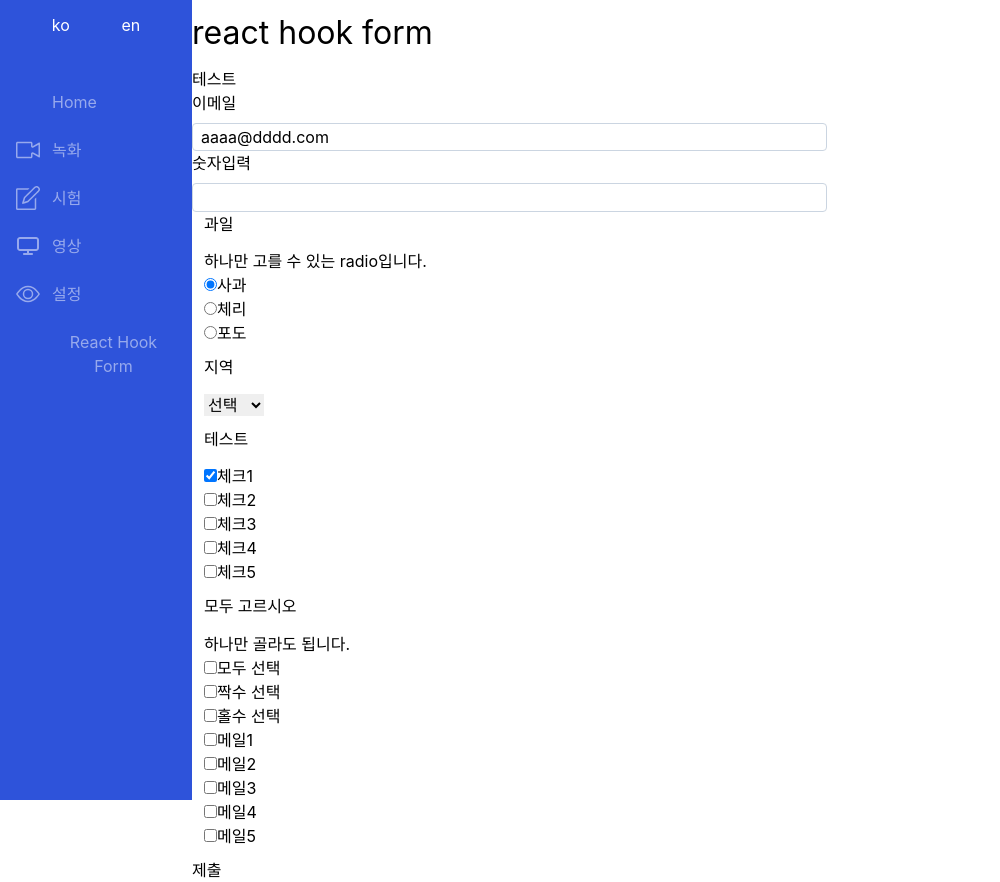
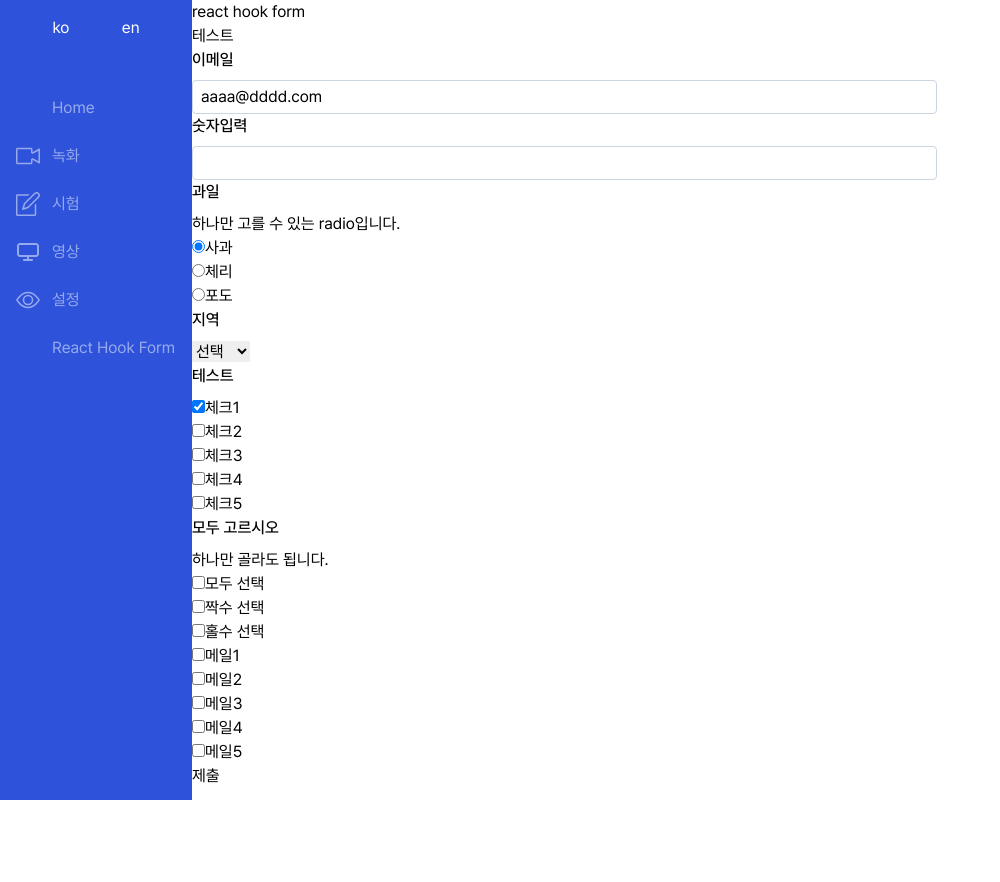
Before and after one commit to jihyeonjeong11/react-vite, a React (Vite) app: page /form in a window 1280 px wide. Shown: the whole page, without its empty margins (0-1000 px from the left). After the commit the page ends 800 px from the top, so only its background shows below. Built offline with nearby package versions, Linux system fonts and the light colour scheme.

Commit message:
스타일 부분 일괄 정리

```diff
--- a/src/components/common/table/container/TableRoot.tsx
+++ b/src/components/common/table/container/TableRoot.tsx
@@ -65,7 +65,7 @@ const TableWrapper = () => {
     return (
         <>
             <div className="h-screen w-full">
-                <header className="flex bg-header-white-100 min-h-[3.75rem] px-2 items-center justify-end text-header-text-100 font-pretendard">
+                <header className="flex bg-white min-h-[3.75rem] px-2 items-center justify-end text-basic-100 font-pretendard">
                     <span className="text-sm">김은미님 반갑습니다.</span>
                 </header>
 
@@ -95,7 +95,7 @@ const TableWrapper = () => {
                 {/* {loading && <h3>학생 정보 불러오는 중</h3>} */}
                 {exams !== null && checkboxes.checkArr.length ? (
                     <>
-                        <div className="px-[2rem] bg-main-100 h-full">
+                        <div className="px-[2rem] bg-surface-25 h-full">
                             <div className="py-6 mb-8 px-2 ">
                                 <span className="text-2xl font-pretendard font-bold	">
                                     메인 시험 {dialogType}
--- a/src/styles/index.css
+++ b/src/styles/index.css
@@ -2,471 +2,82 @@
 @tailwind components;
 @tailwind utilities;
 
+@font-face {
+    font-family: 'Pretendard';
+    font-weight: 100;
+    font-display: swap;
+    src: local('Pretendard Thin'), url('../../public/fonts/Pretendard-Thin.woff') format('woff');
+}
+@font-face {
+  font-family: 'Pretendard';
+  font-weight: 200;
+  font-display: swap;
+  src: local('Pretendard ExtraLight'), url('../../public/fonts/Pretendard-ExtraLight.woff') format('woff');
+}
+@font-face {
+  font-family: 'Pretendard';
+  font-weight: 300;
+  font-display: swap;
+  src: local('Pretendard Light'), url("../../public/fonts/Pretendard-Light.woff") format('woff');
+}
+@font-face {
+    font-family: 'Pretendard';
+    font-weight: 400;
+    font-display: swap;
+    src: local('Pretendard Regular'), url("../../public/fonts/Pretendard-Regular.woff") format('woff');
+}
+@font-face {
+  font-family: 'Pretendard';
+  font-weight: 500;
+  font-display: swap;
+  src: local('Pretendard Medium'), url("../../public/fonts/Pretendard-Medium.woff") format('woff');
+}
+@font-face {
+  font-family: 'Pretendard';
+  font-weight: 600;
+  font-display: swap;
+  src: local('Pretendard SemiBold'), url("../../public/fonts/Pretendard-SemiBold.woff") format('woff');
+}
+@font-face {
+  font-family: 'Pretendard';
+  font-weight: 700;
+  font-display: swap;
+  src: local('Pretendard Bold'), url("../../public/fonts/Pretendard-Bold.woff") format('woff');
+}
+@font-face {
+  font-family: 'Pretendard';
+  font-weight: 800;
+  font-display: swap;
+  src: local('Pretendard ExtraBold'), url("../../public/fonts/Pretendard-ExtraBold.woff") format('woff');
+}
+@font-face {
+  font-family: 'Pretendard';
+  font-weight: 900;
+  font-display: swap;
+  src: local('Pretendard Black'), url("../../public/fonts/Pretendard-Black.woff") format('woff');
+}
+:root {
+  --deep-blue-100: 46, 83, 218 /* #2e53da  */;
+  --deep-blue-200: 41, 69, 168 /* #2945a8  */;
+  --gray-25: 248, 250, 253; /* #F8FAFD */;
+  --gray-700: 73, 84, 116; /* #495474 */;
+}
+:root.dark {
+  --deep-blue-100: 37, 68, 179 /* #2544B3 */;
+  --deep-blue-200: 55, 93, 230 /* #375DE6 */;
+}
 @layer base {
-    div {
-        max-width: initial;
-    }
-}
-
-@font-face {
-    font-family: "Pretendard-Regular";
-    src: url("../../public/fonts/Pretendard-Regular.woff");
+  html {
+    font-family: Pretendard, -apple-system, BlinkMacSystemFont, system-ui, Roboto, "Helvetica Neue", "Segoe UI", "Apple SD Gothic Neo", "Noto Sans KR", "Malgun Gothic", "Apple Color Emoji", "Segoe UI Emoji", "Segoe UI Symbol", sans-serif;
+  }
+  div {
+      max-width: initial;
+  }
 }
 
 @layer components {
-    .label-heading {
-        @apply pb-2 inline-block font-medium;
-    }
-    .input-outlined {
-        @apply inline-block px-2 py-1 rounded w-full outline-0 outline-none border-slate-300 border;
-    }
-    .input-outlined-error {
-        @apply inline-block px-2 py-1 rounded w-full outline-0 outline-none border-rose-600 border-2;
-    }
-}
-
-/*! normalize.css v8.0.1 | MIT License | github.com/necolas/normalize.css */
-
-/* Document
-   ========================================================================== */
-
-/**
- * 1. Correct the line height in all browsers.
- * 2. Prevent adjustments of font size after orientation changes in iOS.
- */
-
-html {
-    line-height: 1.15; /* 1 */
-    -webkit-text-size-adjust: 100%; /* 2 */
-}
-
-/* Sections
-   ========================================================================== */
-
-/**
- * Remove the margin in all browsers.
- */
-
-body {
-    margin: 0;
-}
-
-/**
- * Render the `main` element consistently in IE.
- */
-
-main {
-    display: block;
-}
-
-/**
- * Correct the font size and margin on `h1` elements within `section` and
- * `article` contexts in Chrome, Firefox, and Safari.
- */
-
-h1 {
-    font-size: 2em;
-    margin: 0.67em 0;
-}
-
-/* Grouping content
-   ========================================================================== */
-
-/**
- * 1. Add the correct box sizing in Firefox.
- * 2. Show the overflow in Edge and IE.
- */
-
-hr {
-    box-sizing: content-box; /* 1 */
-    height: 0; /* 1 */
-    overflow: visible; /* 2 */
-}
-
-/**
- * 1. Correct the inheritance and scaling of font size in all browsers.
- * 2. Correct the odd `em` font sizing in all browsers.
- */
-
-pre {
-    font-family: monospace, monospace; /* 1 */
-    font-size: 1em; /* 2 */
-}
-
-/* Text-level semantics
-   ========================================================================== */
-
-/**
- * Remove the gray background on active links in IE 10.
- */
-
-a {
-    background-color: transparent;
-}
-
-/**
- * 1. Remove the bottom border in Chrome 57-
- * 2. Add the correct text decoration in Chrome, Edge, IE, Opera, and Safari.
- */
-
-abbr[title] {
-    border-bottom: none; /* 1 */
-    text-decoration: underline; /* 2 */
-    text-decoration: underline dotted; /* 2 */
-}
-
-/**
- * Add the correct font weight in Chrome, Edge, and Safari.
- */
-
-b,
-strong {
-    font-weight: bolder;
-}
-
-/**
- * 1. Correct the inheritance and scaling of font size in all browsers.
- * 2. Correct the odd `em` font sizing in all browsers.
- */
-
-code,
-kbd,
-samp {
-    font-family: monospace, monospace; /* 1 */
-    font-size: 1em; /* 2 */
-}
-
-/**
- * Add the correct font size in all browsers.
- */
-
-small {
-    font-size: 80%;
-}
-
-/**
- * Prevent `sub` and `sup` elements from affecting the line height in
- * all browsers.
- */
-
-sub,
-sup {
-    font-size: 75%;
-    line-height: 0;
-    position: relative;
-    vertical-align: baseline;
-}
-
-sub {
-    bottom: -0.25em;
-}
-
-sup {
-    top: -0.5em;
-}
-
-/* Embedded content
-   ========================================================================== */
-
-/**
- * Remove the border on images inside links in IE 10.
- */
-
-img {
-    border-style: none;
-}
-
-/* Forms
-   ========================================================================== */
-
-/**
- * 1. Change the font styles in all browsers.
- * 2. Remove the margin in Firefox and Safari.
- */
-
-button,
-input,
-optgroup,
-select,
-textarea {
-    font-family: inherit; /* 1 */
-    font-size: 100%; /* 1 */
-    line-height: 1.15; /* 1 */
-    margin: 0; /* 2 */
-}
-
-/**
- * Show the overflow in IE.
- * 1. Show the overflow in Edge.
- */
-
-button,
-input {
-    /* 1 */
-    overflow: visible;
-}
-
-/**
- * Remove the inheritance of text transform in Edge, Firefox, and IE.
- * 1. Remove the inheritance of text transform in Firefox.
- */
-
-button,
-select {
-    /* 1 */
-    text-transform: none;
-}
-
-/**
- * Correct the inability to style clickable types in iOS and Safari.
- */
-
-button,
-[type="button"],
-[type="reset"],
-[type="submit"] {
-    -webkit-appearance: button;
-}
-
-/**
- * Remove the inner border and padding in Firefox.
- */
-
-button::-moz-focus-inner,
-[type="button"]::-moz-focus-inner,
-[type="reset"]::-moz-focus-inner,
-[type="submit"]::-moz-focus-inner {
-    border-style: none;
-    padding: 0;
-}
-
-/**
- * Restore the focus styles unset by the previous rule.
- */
-
-button:-moz-focusring,
-[type="button"]:-moz-focusring,
-[type="reset"]:-moz-focusring,
-[type="submit"]:-moz-focusring {
-    outline: 1px dotted ButtonText;
-}
-
-/**
- * Correct the padding in Firefox.
- */
-
-fieldset {
-    padding: 0.35em 0.75em 0.625em;
-}
-
-/**
- * 1. Correct the text wrapping in Edge and IE.
- * 2. Correct the color inheritance from `fieldset` elements in IE.
- * 3. Remove the padding so developers are not caught out when they zero out
- *    `fieldset` elements in all browsers.
- */
-
-legend {
-    box-sizing: border-box; /* 1 */
-    color: inherit; /* 2 */
-    display: table; /* 1 */
-    max-width: 100%; /* 1 */
-    padding: 0; /* 3 */
-    white-space: normal; /* 1 */
-}
-
-/**
- * Add the correct vertical alignment in Chrome, Firefox, and Opera.
- */
-
-progress {
-    vertical-align: baseline;
-}
-
-/**
- * Remove the default vertical scrollbar in IE 10+.
- */
-
-textarea {
-    overflow: auto;
-}
-
-/**
- * 1. Add the correct box sizing in IE 10.
- * 2. Remove the padding in IE 10.
- */
-
-[type="checkbox"],
-[type="radio"] {
-    box-sizing: border-box; /* 1 */
-    padding: 0; /* 2 */
-}
-
-/**
- * Correct the cursor style of increment and decrement buttons in Chrome.
- */
-
-[type="number"]::-webkit-inner-spin-button,
-[type="number"]::-webkit-outer-spin-button {
-    height: auto;
-}
-
-/**
- * 1. Correct the odd appearance in Chrome and Safari.
- * 2. Correct the outline style in Safari.
- */
-
-[type="search"] {
-    -webkit-appearance: textfield; /* 1 */
-    outline-offset: -2px; /* 2 */
-}
-
-/**
- * Remove the inner padding in Chrome and Safari on macOS.
- */
-
-[type="search"]::-webkit-search-decoration {
-    -webkit-appearance: none;
-}
-
-/**
- * 1. Correct the inability to style clickable types in iOS and Safari.
- * 2. Change font properties to `inherit` in Safari.
- */
-
-::-webkit-file-upload-button {
-    -webkit-appearance: button; /* 1 */
-    font: inherit; /* 2 */
-}
-
-/* Interactive
-   ========================================================================== */
-
-/*
- * Add the correct display in Edge, IE 10+, and Firefox.
- */
-
-details {
-    display: block;
-}
-
-/*
- * Add the correct display in all browsers.
- */
-
-summary {
-    display: list-item;
-}
-
-/* Misc
-   ========================================================================== */
-
-/**
- * Add the correct display in IE 10+.
- */
-
-template {
-    display: none;
-}
-
-/**
- * Add the correct display in IE 10.
- */
-
-[hidden] {
-    display: none;
-}
-
-:root {
-    font-family: Inter, Avenir, Helvetica, Arial, sans-serif;
-    font-size: 16px;
-    line-height: 24px;
-    font-weight: 400;
-
-    color-scheme: light dark;
-    color: rgba(255, 255, 255, 0.87);
-    background-color: #242424;
-
-    font-synthesis: none;
-    text-rendering: optimizeLegibility;
-    -webkit-font-smoothing: antialiased;
-    -moz-osx-font-smoothing: grayscale;
-    -webkit-text-size-adjust: 100%;
-}
-
-/* a {
-  font-weight: 500;
-  color: #646cff;
-  text-decoration: inherit;
-}
-a:hover {
-  color: #535bf2;
-}
-
-body {
-  margin: 0;
-  display: flex;
-  place-items: center;
-  min-width: 320px;
-  min-height: 100vh;
-}
-
-h1 {
-  font-size: 3.2em;
-  line-height: 1.1;
-} */
-
-/* button {
-  border-radius: 8px;
-  border: 1px solid transparent;
-  padding: 0.6em 1.2em;
-  font-size: 1em;
-  font-weight: 500;
-  font-family: inherit;
-  background-color: #1a1a1a;
-  cursor: pointer;
-  transition: border-color 0.25s;
-} */
-/* button:hover {
-  border-color: #646cff;
-}
-button:focus,
-button:focus-visible {
-  outline: 4px auto -webkit-focus-ring-color;
-} */
-
-@media (prefers-color-scheme: light) {
-    :root {
-        --deep-blue-100: 46, 83, 218 /* #2e53da  */;
-        --deep-blue-200: 41, 69, 168 /* #2945a8  */;
-        --header-white-100: 248, 250, 253; /* #F8FAFD */
-        --header-text-100: 73, 84, 116 /* #495474; */;
-        --main-100: 248, 250, 253 /* #f8fafd */;
-    }
-    :root.dark {
-        --deep-blue-100: 37, 68, 179 /* #2544B3 */;
-        --deep-blue-200: 55, 93, 230 /* #375DE6 */;
-        --header-white-100: 248, 250, 253; /* #F8FAFD */
-        --header-text-100: 73, 84, 116 /* #495474; */;
-        --main-100: 248, 250, 253 /* #f8fafd */;
-    }
-}
-:root {
-    --deep-blue-100: 46, 83, 218 /* #2e53da  */;
-    --deep-blue-200: 41, 69, 168 /* #2945a8  */;
-}
-:root.dark {
-    --deep-blue-100: 37, 68, 179 /* #2544B3 */;
-    --deep-blue-200: 55, 93, 230 /* #375DE6 */;
-}
-
-div {
-    max-width: initial;
-}
-
-@layer components {
-    .back-drop {
-        @apply w-screen h-screen fixed top-0 left-0 bg-black/80;
+    .icon-btn-sm {
+      @apply w-6 h-6 flex items-center justify-center cursor-pointer
     }
     .label-heading {
         @apply pb-2 inline-block font-medium;
@@ -477,4 +88,7 @@ div {
     .input-outlined-error {
         @apply inline-block px-2 py-1 rounded w-full outline-0 outline-none border-rose-600 border-2;
     }
+    .modal-body {
+      @apply flex flex-col items-center w-full h-full px-8 py-8 overflow-scroll
+    }
 }
--- a/tailwind.config.cjs
+++ b/tailwind.config.cjs
@@ -12,14 +12,16 @@ module.exports = {
                     100: "rgba(var(--deep-blue-100), <alpha-value>)",
                     200: "rgba(var(--deep-blue-200), <alpha-value>)"
                 },
-                "header-white": {
-                    100: "rgba(var(--header-white-100), <alpha-value>)",
+                "gray" : {
+                    25: "rgba(var(--gray-25), <alpha-value>)"
                 },
-                "header-text": {
-                    100: "rgba(var(--header-text-100), <alpha-value>)",
+                /** 배경 */
+                "surface": {
+                    25: "rgba(var(--gray-25), <alpha-value>)"
                 },
-                "main": {
-                    100: "rgba(var(--main-100), <alpha-value>)",
+                /** 폰트 컬러: 일반 */
+                "basic" : {
+                    100: "rgba(var(--gray-700), <alpha-value>)"
                 },
                 // window
                 "window-header": "rgb(43, 43, 43)",
```
